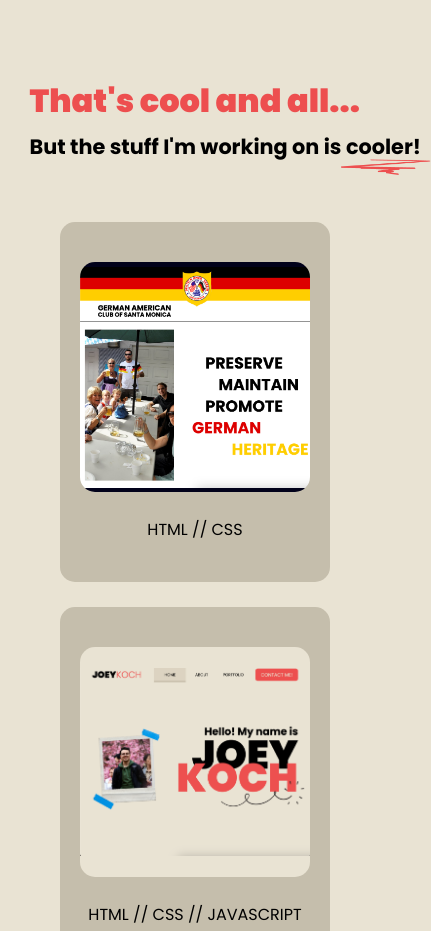
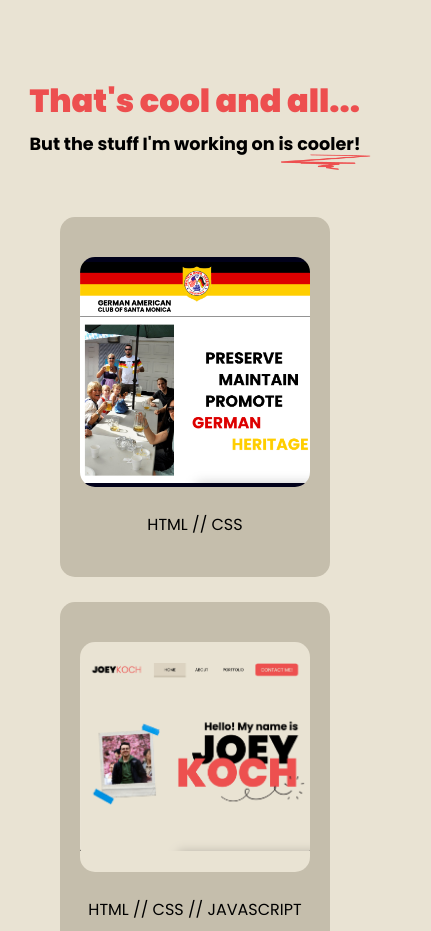
Before and after one commit to kochjoey/kochjoey.github.io, a plain HTML site: page index.html in a window 390 px wide. Shown: the part 1140-2071 px from the top of the page, 431 px wide, since content can reach past the window. Drawn offline with Linux system fonts and the light colour scheme.

Commit message:
Fix responsive sizing

```diff
--- a/style.css
+++ b/style.css
@@ -676,6 +676,16 @@ footer > p {
         padding: 20px 10px;
     }
 
+    #portfolio-heading-support {
+        font-size: 1.1rem;
+    }
+
+    #portfolio-heading-support::after {
+        bottom: -20px;
+        height: 30px;
+        width: 90px;
+    }
+
     #contact-section {
         width: 90%;
         max-width: 1300px;
```
